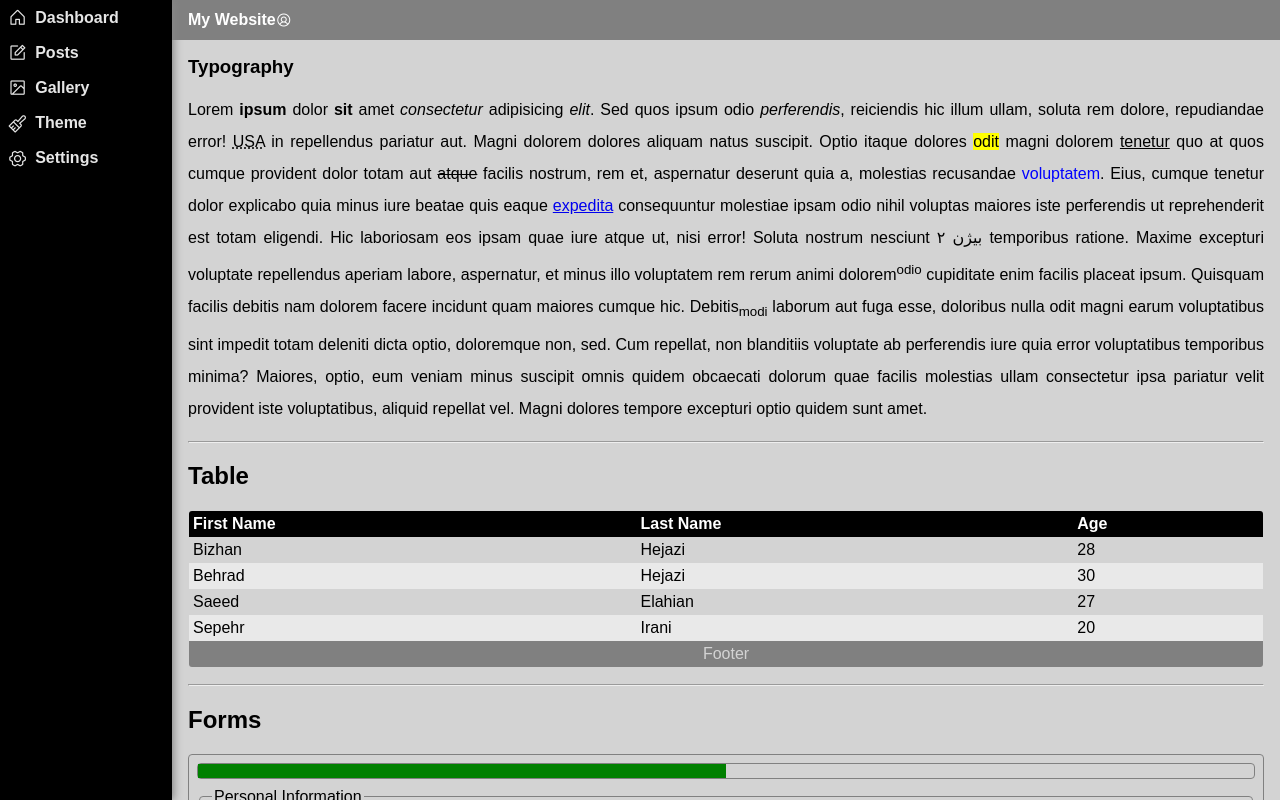
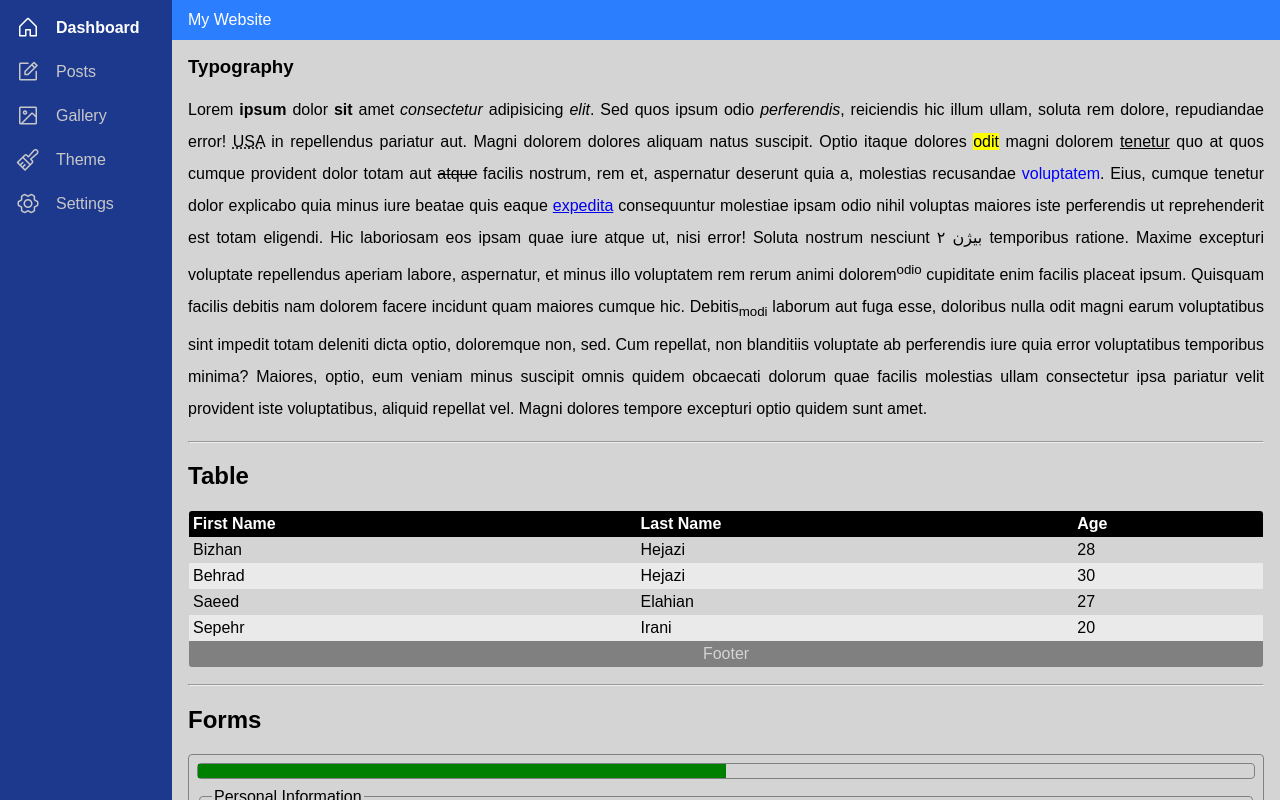
Before and after one commit to bizhanhe1996/admin-dashboard, a plain HTML site: page index.html in a window 1280 px wide. Drawn offline with nearby package versions, Linux system fonts and the light colour scheme.

Commit message:
Added colors

```diff
--- a/index.html
+++ b/index.html
@@ -10,7 +10,7 @@
     <aside id="layout-aside">
       <nav>
         <ul>
-          <li><i class="ph ph-house"></i><span>Dashboard</span></li>
+          <li class="active"><i class="ph ph-house"></i><span>Dashboard</span></li>
           <li><i class="ph ph-note-pencil"></i><span>Posts</span></li>
           <li><i class="ph ph-image-square"></i><span>Gallery</span></li>
           <li><i class="ph ph-paint-brush-household"></i><span>Theme</span></li>
@@ -20,8 +20,7 @@
     </aside>
     <section>
       <header>
-        <b>My Website</b>
-        <i id="header-profile" class="ph ph-user-circle"></i>
+        <span>My Website</span>
       </header>
       <main>
         <!-- Typography -->
--- a/styles/_layout.css
+++ b/styles/_layout.css
@@ -6,26 +6,26 @@ body {
     grid-template-columns: 1fr;
   }
   aside {
-    box-shadow: 2px 0px 8px #888888;
     height: 100vh;
     overflow: hidden;
     z-index: 3;
-    background: black;
-    color: rgb(230, 230, 230);
+    background: #1c398e; /* blue-900 */
+    color: rgb(200, 200, 200);
     @media screen and (max-width: 601px) {
       position: fixed;
       left: -124px;
       top: 0;
     }
     nav {
+      padding: 1rem;
       ul {
         list-style-type: none;
         list-style-position: unset;
-        padding: 0.5rem;
+        padding: 0;
         margin: 0;
         display: flex;
         flex-direction: column;
-        gap: 1rem;
+        gap: 1.25rem;
         li {
           display: flex;
           flex-direction: row;
@@ -33,35 +33,43 @@ body {
           user-select: none;
           cursor: pointer;
           transition: color 0.3s ease;
+          font-weight: 500;
+          &.active {
+            font-weight: 700 !important;
+            color: white;
+          }
           &:hover {
             color: white;
           }
           i {
-            margin-right: 0.5rem;
-            font-size: 1.2rem;
+            margin-right: 1rem;
+            font-size: 1.5rem;
           }
           span {
-            font-weight: 700;
+            font-size: 1rem;
           }
         }
       }
     }
   }
   section {
+    display: grid;
+    grid-template-rows: 40px 1fr;
+    max-height: 100vh;
+    background-color: #d4d4d4; /* neutral-300 */
     header {
-      background-color: gray;
+      background-color: #2b7fff /* blue-500 */;
       display: relative;
-      height: 40px;
       display: flex;
       color: white;
       align-items: center;
       padding: 1rem;
+      font-size: 1rem;
     }
     main {
       padding: 1rem;
       overflow-y: auto;
       &::-webkit-scrollbar {
-        scroll-behavior: smooth;
         width: 8px;
       }
       &::-webkit-scrollbar-track {
@@ -74,9 +82,6 @@ body {
         background: teal;
       }
     }
-    display: grid;
-    grid-template-rows: 40px 1fr;
-    max-height: 100vh;
-    background-color: lightgray;
+
   }
 }
```
